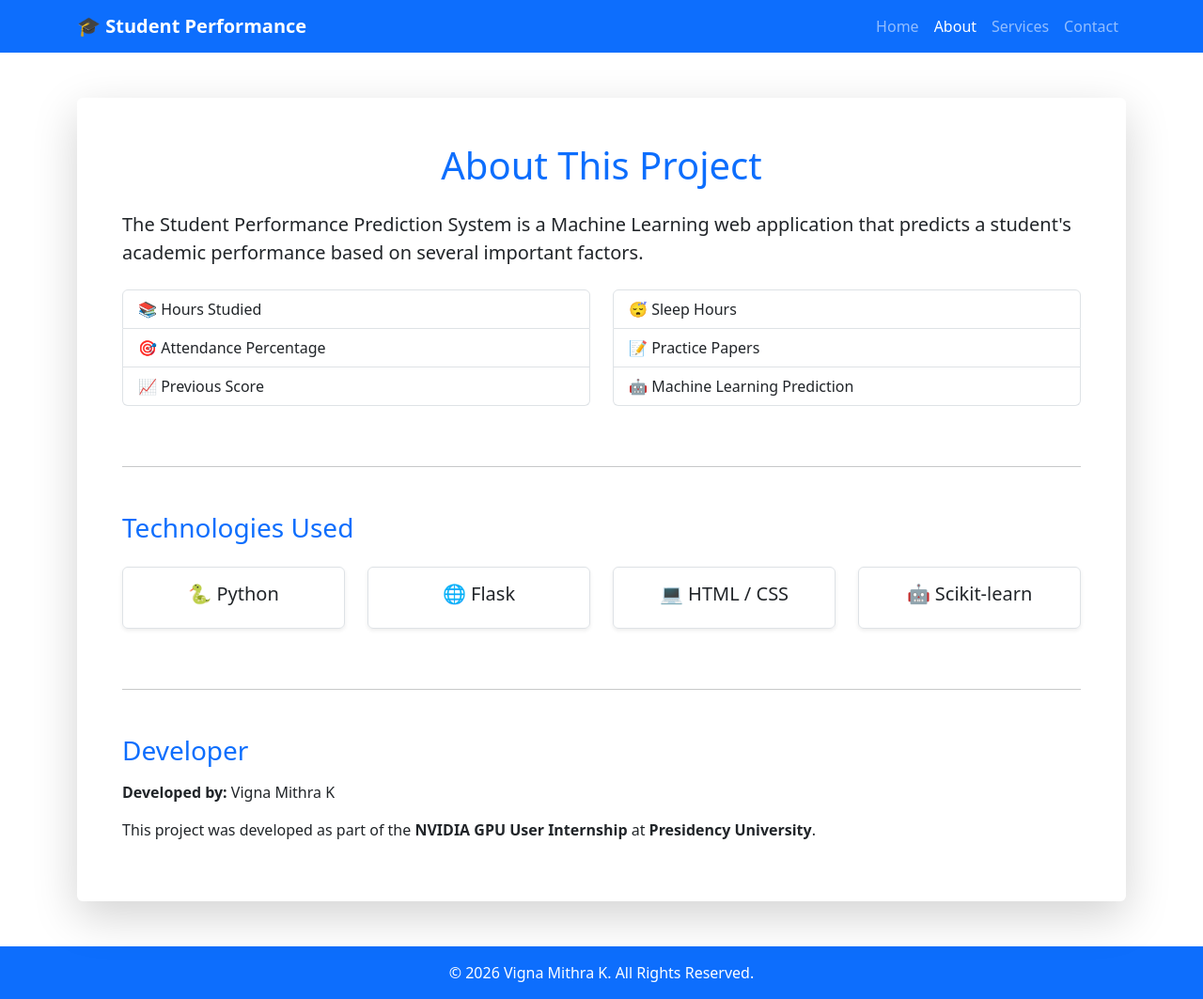
After one commit to mithrak708-stack/Student-Performance-Website, a Flask app: page /about in a window 1280 px wide. The commit adds this page. Shown: the whole page at 94% size. Run offline with Flask 3, Linux system fonts and the light colour scheme; parts of the project's set-up code (start-up, migrations or seed data) failed here and were passed over.

Commit message:
Initial commit

```diff
--- /dev/null
+++ b/templates/about.html
@@ -0,0 +1,198 @@
+<!DOCTYPE html>
+<html lang="en">
+
+<head>
+    <meta charset="UTF-8">
+    <meta name="viewport" content="width=device-width, initial-scale=1.0">
+
+    <title>About - Student Performance Prediction</title>
+
+    <!-- Bootstrap CSS -->
+    <link
+        href="https://cdn.jsdelivr.net/npm/bootstrap@5.3.3/dist/css/bootstrap.min.css"
+        rel="stylesheet"
+    >
+
+    <!-- Custom CSS -->
+    <link
+        rel="stylesheet"
+        href="{{ url_for('static', filename='css/style.css') }}"
+    >
+</head>
+
+<body>
+
+    <!-- Navigation Bar -->
+    <nav class="navbar navbar-expand-lg navbar-dark bg-primary">
+        <div class="container">
+
+            <a class="navbar-brand fw-bold" href="/">
+                🎓 Student Performance
+            </a>
+
+            <!-- Mobile Menu Button -->
+            <button
+                class="navbar-toggler"
+                type="button"
+                data-bs-toggle="collapse"
+                data-bs-target="#navbarMenu"
+                aria-controls="navbarMenu"
+                aria-expanded="false"
+                aria-label="Toggle navigation"
+            >
+                <span class="navbar-toggler-icon"></span>
+            </button>
+
+            <!-- Navigation Links -->
+            <div class="collapse navbar-collapse" id="navbarMenu">
+                <div class="navbar-nav ms-auto">
+                    <a class="nav-link" href="/">Home</a>
+                    <a class="nav-link active" href="/about">About</a>
+                    <a class="nav-link" href="/services">Services</a>
+                    <a class="nav-link" href="/contact">Contact</a>
+                </div>
+            </div>
+
+        </div>
+    </nav>
+
+
+    <!-- Main Content -->
+    <main class="container mt-5 mb-5">
+
+        <div class="card shadow-lg border-0">
+
+            <div class="card-body p-4 p-md-5">
+
+                <!-- Project Title -->
+                <h1 class="text-center text-primary mb-4">
+                    About This Project
+                </h1>
+
+                <p class="lead">
+                    The <strong>Student Performance Prediction System</strong>
+                    is a Machine Learning web application that predicts a
+                    student's academic performance based on several important
+                    factors.
+                </p>
+
+
+                <!-- Features -->
+                <div class="row mt-4">
+
+                    <div class="col-md-6 mb-3">
+                        <ul class="list-group">
+
+                            <li class="list-group-item">
+                                📚 Hours Studied
+                            </li>
+
+                            <li class="list-group-item">
+                                🎯 Attendance Percentage
+                            </li>
+
+                            <li class="list-group-item">
+                                📈 Previous Score
+                            </li>
+
+                        </ul>
+                    </div>
+
+
+                    <div class="col-md-6 mb-3">
+                        <ul class="list-group">
+
+                            <li class="list-group-item">
+                                😴 Sleep Hours
+                            </li>
+
+                            <li class="list-group-item">
+                                📝 Practice Papers
+                            </li>
+
+                            <li class="list-group-item">
+                                🤖 Machine Learning Prediction
+                            </li>
+
+                        </ul>
+                    </div>
+
+                </div>
+
+
+                <hr class="my-5">
+
+
+                <!-- Technologies -->
+                <h3 class="text-primary">
+                    Technologies Used
+                </h3>
+
+                <div class="row text-center mt-4">
+
+                    <div class="col-md-3 col-6 mb-3">
+                        <div class="p-3 border rounded shadow-sm">
+                            <h5>🐍 Python</h5>
+                        </div>
+                    </div>
+
+                    <div class="col-md-3 col-6 mb-3">
+                        <div class="p-3 border rounded shadow-sm">
+                            <h5>🌐 Flask</h5>
+                        </div>
+                    </div>
+
+                    <div class="col-md-3 col-6 mb-3">
+                        <div class="p-3 border rounded shadow-sm">
+                            <h5>💻 HTML / CSS</h5>
+                        </div>
+                    </div>
+
+                    <div class="col-md-3 col-6 mb-3">
+                        <div class="p-3 border rounded shadow-sm">
+                            <h5>🤖 Scikit-learn</h5>
+                        </div>
+                    </div>
+
+                </div>
+
+
+                <hr class="my-5">
+
+
+                <!-- Developer -->
+                <h3 class="text-primary">
+                    Developer
+                </h3>
+
+                <p class="mt-3">
+                    <strong>Developed by:</strong> Vigna Mithra K
+                </p>
+
+                <p>
+                    This project was developed as part of the
+                    <strong>NVIDIA GPU User Internship</strong>
+                    at <strong>Presidency University</strong>.
+                </p>
+
+            </div>
+
+        </div>
+
+    </main>
+
+
+    <!-- Footer -->
+    <footer class="bg-primary text-white text-center p-3">
+        © 2026 Vigna Mithra K. All Rights Reserved.
+    </footer>
+
+
+    <!-- Bootstrap JavaScript -->
+    <script
+        src="https://cdn.jsdelivr.net/npm/bootstrap@5.3.3/dist/js/bootstrap.bundle.min.js">
+    </script>
+
+</body>
+
+</html>
--- a/templates/index.html
+++ b/templates/index.html
@@ -85,10 +85,8 @@ Predict Now
 
 <img
 src="https://images.unsplash.com/photo-1522202176988-66273c2fd55f?w=700"
-class="img-fluid rounded shadow"><img
-src="https://images.unsplash.com/photo-1522202176988-66273c2fd55f?w=700"
-class="img-fluid rounded shadow"
-alt="Students studying together">
+class="img-fluid rounded shadow">
+
 
 </div>
 
```
Also changed, not shown: static/about.html (deleted, +0 -132 lines), static/script.js (deleted, +0 -52 lines), static/style.css (deleted, +0 -115 lines).
